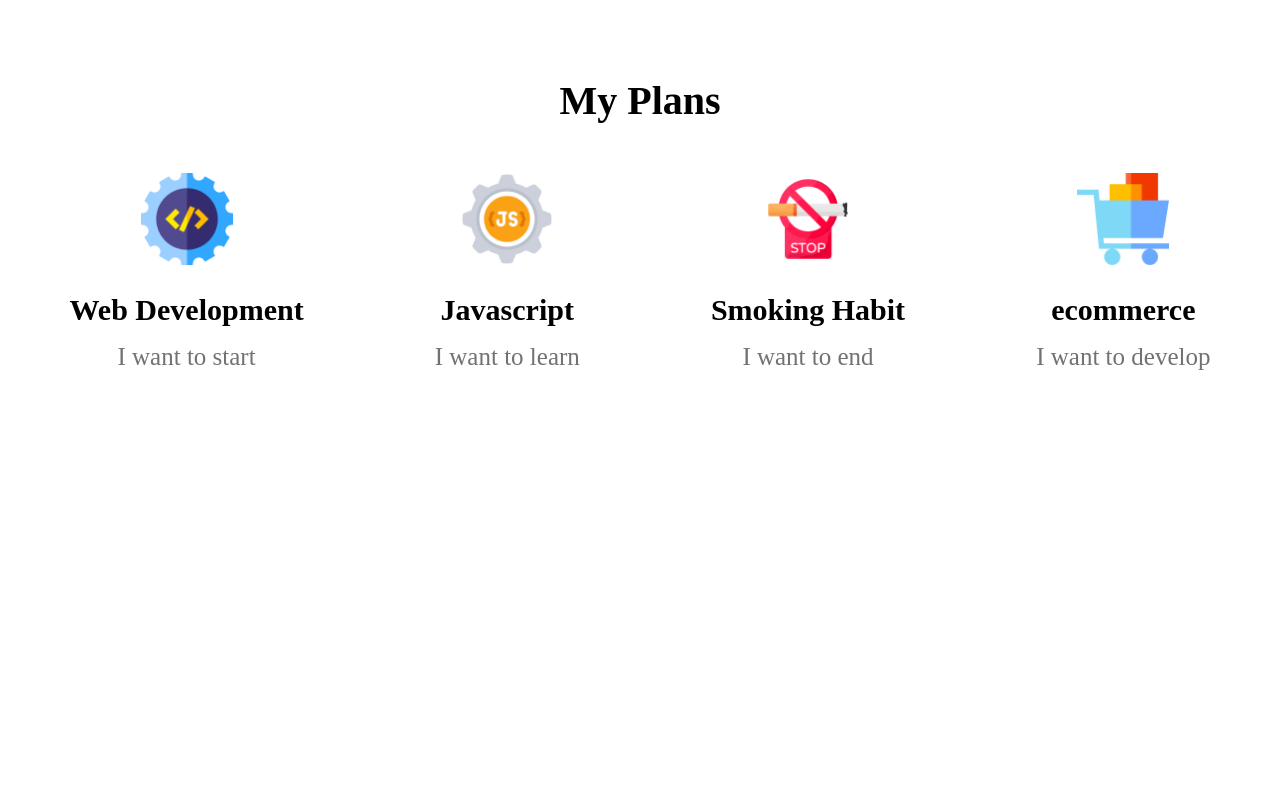
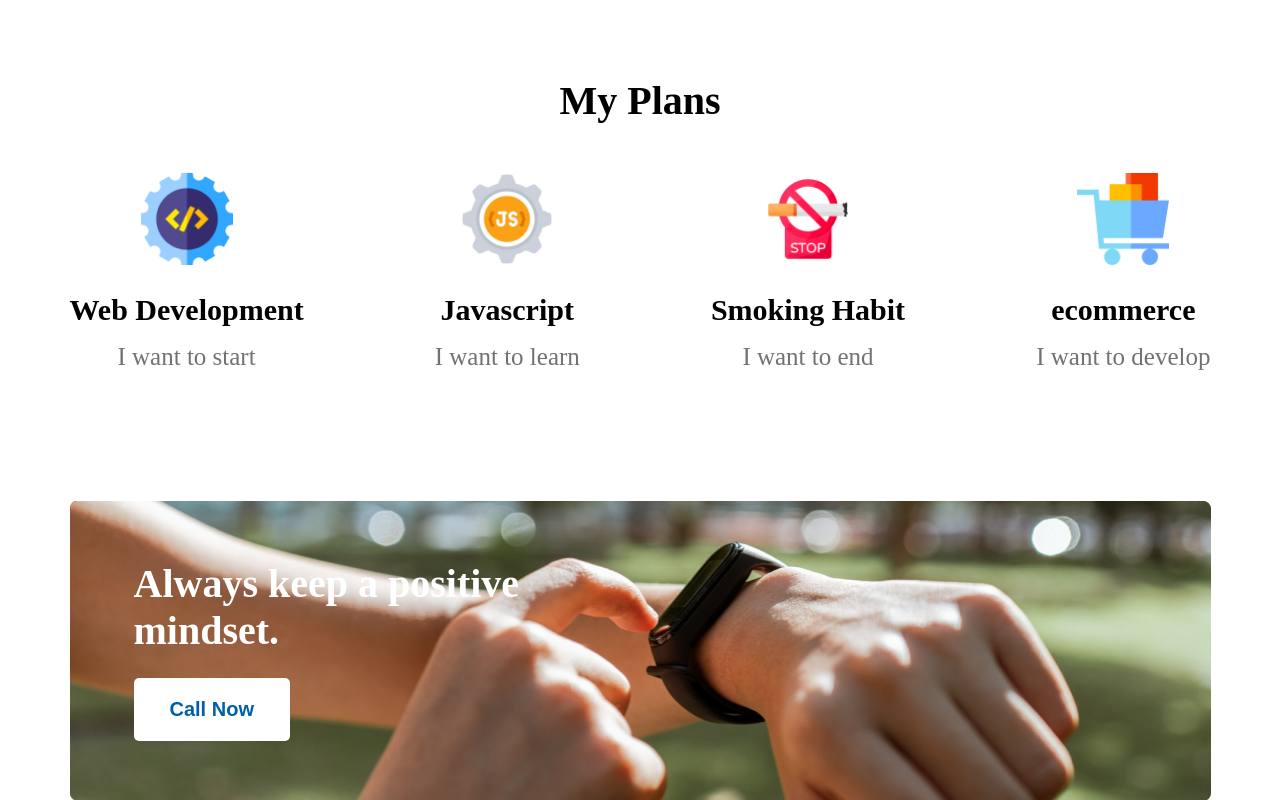
Before and after one commit to rashedislam4235/basic-design-of-wed-page-2, a plain HTML site: page index.html in a window 1280 px wide. Shown: the part 2089-2889 px from the top of the page. Before the commit the page ends 2460 px from the top, so only its background shows below. Drawn offline with Linux system fonts and the light colour scheme.

Commit message:
complete the call section

```diff
--- a/index.html
+++ b/index.html
@@ -93,6 +93,20 @@
 
     </div>
 </section>
+<section class="call-section">
+    <div class="call-container">
+
+        <div class="call-banner">
+
+                <h2>Always keep a positive mindset.</h2>
+                <button class="call-btn">Call Now</button>
+
+        </div>
+
+    </div>
+</section>
+
+
 
 
 
--- a/style.css
+++ b/style.css
@@ -177,3 +177,60 @@
     color: #737272;
     font-size: 25px;
 }
+/* Call Section */
+.call-section{
+    padding-top: 130px;
+
+}
+
+.call-container{
+    max-width: 1141px;
+    margin: 0 auto;
+    background: url("images/watch.png"), url("images/gradient2.png");
+
+    background-repeat: no-repeat;
+    background-size: cover;
+    background-position: center;
+    padding-top: 59px;
+   padding-left: 64px;
+   padding-right: 617px;
+   padding-bottom: 59px;
+}
+
+/* Banner */
+.call-banner{
+   max-width: 459px;
+
+
+}
+.call-banner h2{
+    font-size: 40px;
+    font-weight: bold;
+    color: white;
+    margin-bottom: 24px;
+
+}
+
+/* Orange Gradient Overlay */
+
+
+/* Content */
+
+
+
+
+.call-btn{
+    background-color: white;
+    color: #005FAC;
+    border: none;
+    padding: 20px 36px;
+    font-weight: bold;
+    border-radius: 5px;
+    cursor: pointer;
+    font-size: 20px;
+    font-weight: 600;
+}
+
+.call-btn:hover{
+    background-color: #FFFFFF;
+}
```
